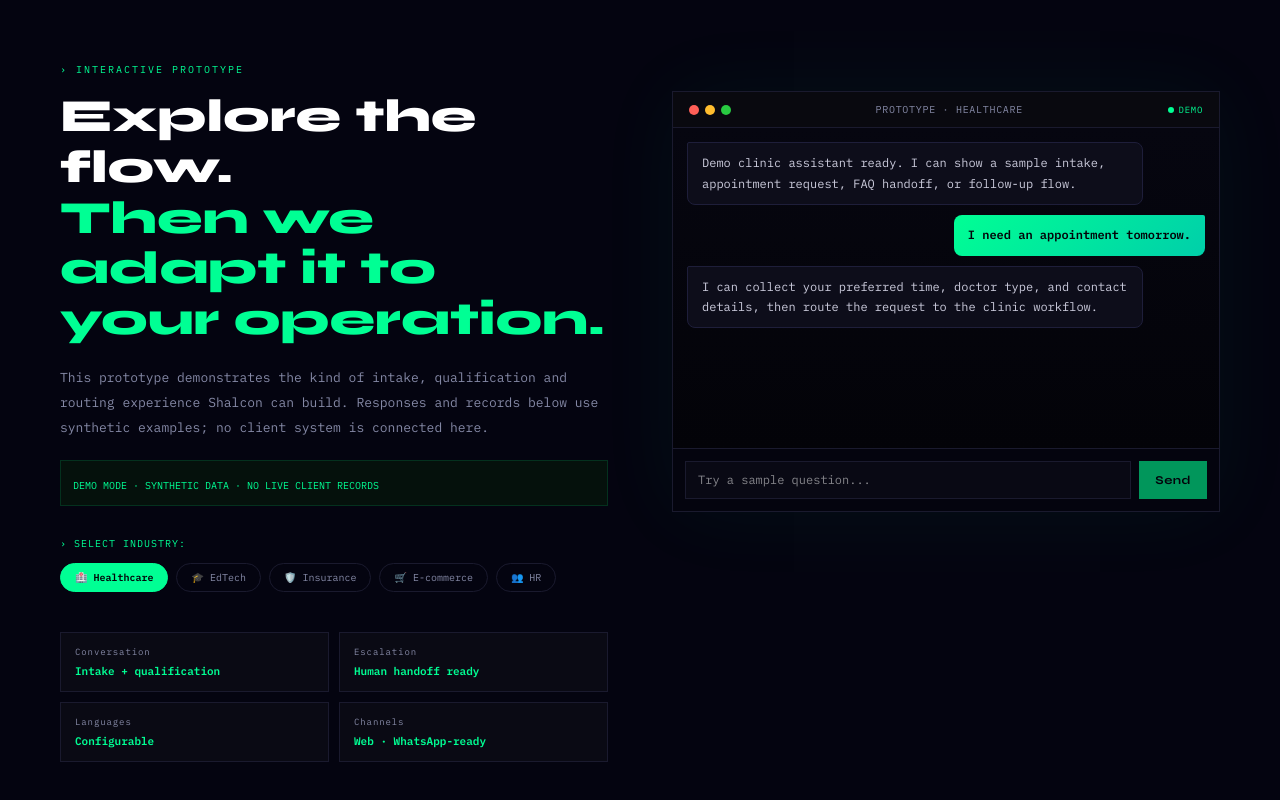
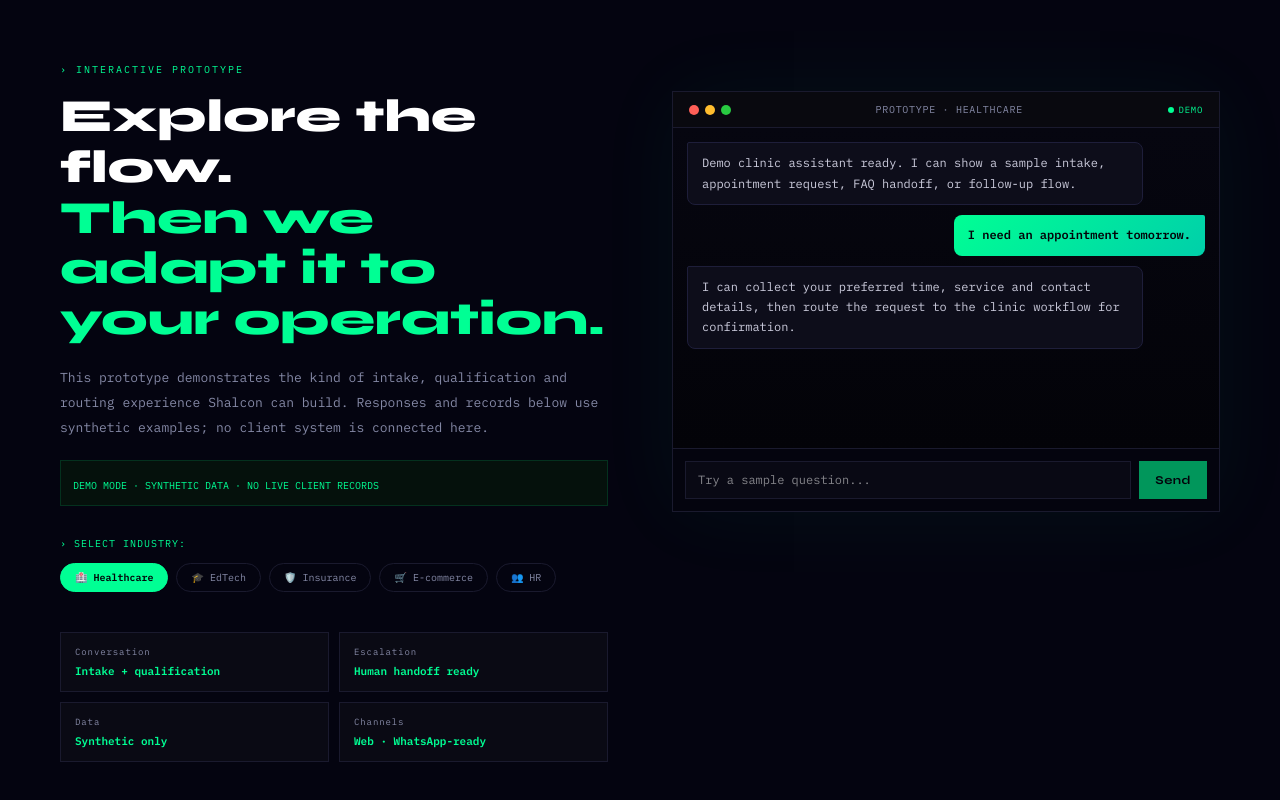
Before and after one commit to Abuhurerakhan0407/shalcon-intelligence, a React (Vite) app: page / in a window 1280 px wide. Shown: the part 7390-8190 px from the top of the page. Built offline with nearby package versions, Linux system fonts and the light colour scheme; a web font is replaced by a local one.

Commit message:
Use deterministic safety-aware demo scenarios

```diff
--- a/src/components/DemoWidget.jsx
+++ b/src/components/DemoWidget.jsx
@@ -1,79 +1,22 @@
 import { useState } from "react";
 import { NICHES, G } from "../data/content.js";
+import { DEMO_SCENARIOS, getDemoResponse } from "../lib/demoScenarios.js";
 import Section from "./Section.jsx";
 
-const DEMO = {
-  Healthcare: {
-    init: [
-      { r: "bot", t: "Demo clinic assistant ready. I can show a sample intake, appointment request, FAQ handoff, or follow-up flow." },
-      { r: "user", t: "I need an appointment tomorrow." },
-      { r: "bot", t: "I can collect your preferred time, doctor type, and contact details, then route the request to the clinic workflow." },
-    ],
-    responses: [
-      "For this demo, I can collect your preferred slot and contact details, then show where a real clinic integration would check availability.",
-      "A production version can hand off to staff whenever a medical, billing, or policy question needs human review.",
-      "This prototype uses synthetic data only. No patient record or live calendar is connected.",
-    ],
-  },
-  EdTech: {
-    init: [
-      { r: "bot", t: "Demo admissions assistant ready. Ask about a course, fee follow-up, demo class, or enrollment workflow." },
-      { r: "user", t: "I want course details." },
-      { r: "bot", t: "I can capture course interest, qualification details, preferred contact time, and route the lead to admissions." },
-    ],
-    responses: [
-      "A production flow can capture the learner's course interest and push the lead into the institute CRM.",
-      "Follow-up timing, fee reminders, and counselor handoff can be configured around the institute's actual process.",
-      "This is a synthetic prototype; it is not connected to a real institute database.",
-    ],
-  },
-  Insurance: {
-    init: [
-      { r: "bot", t: "Demo insurance assistant ready. Try a renewal, document collection, claim-intake, or callback request." },
-      { r: "user", t: "My policy renewal is due." },
-      { r: "bot", t: "I can demonstrate collecting policy context and routing the request. A production system would verify data in the insurer or broker system." },
-    ],
-    responses: [
-      "A real deployment can trigger renewal reminders using approved customer data and consent rules.",
-      "Claim or policy-specific advice should escalate to an authorized human workflow where required.",
-      "No live policy record is being accessed in this prototype.",
-    ],
-  },
-  "E-commerce": {
-    init: [
-      { r: "bot", t: "Demo commerce assistant ready. Try an order-status, return, product, or cart-follow-up question." },
-      { r: "user", t: "Where is my order?" },
-      { r: "bot", t: "I can show the support flow. In production, order status would come from the store or fulfillment system after verification." },
-    ],
-    responses: [
-      "A production integration can retrieve verified order status and escalate exceptions to support staff.",
-      "Cart follow-up can be configured around consent, timing, store policy, and CRM or commerce events.",
-      "This demo does not access a real order database.",
-    ],
-  },
-  HR: {
-    init: [
-      { r: "bot", t: "Demo recruitment assistant ready. Try candidate intake, screening questions, scheduling, or onboarding." },
-      { r: "user", t: "Schedule an interview." },
-      { r: "bot", t: "I can demonstrate collecting availability and routing the request. A production version would connect to the approved calendar and ATS workflow." },
-    ],
-    responses: [
-      "A real workflow can collect structured candidate information and route it to the recruiting team for review.",
-      "Screening rules should be approved by the employer and include human review where decisions affect candidates.",
-      "This prototype uses synthetic candidate data only.",
-    ],
-  },
-};
-
+/**
+ * Interactive prototype using synthetic example data.
+ * It demonstrates conversation flow and UX only; it does not imply a live
+ * client integration, production SLA, or verified performance benchmark.
+ */
 export default function DemoWidget() {
   const [demoNiche, setDemoNiche] = useState("Healthcare");
-  const [chatMsgs, setChatMsgs] = useState(DEMO.Healthcare.init);
+  const [chatMsgs, setChatMsgs] = useState(DEMO_SCENARIOS.Healthcare.init);
   const [chatInput, setChatInput] = useState("");
   const [isTyping, setIsTyping] = useState(false);
 
   const changeDemo = (n) => {
     setDemoNiche(n);
-    setChatMsgs(DEMO[n].init);
+    setChatMsgs(DEMO_SCENARIOS[n].init);
     setChatInput("");
     setIsTyping(false);
   };
@@ -81,14 +24,14 @@ export default function DemoWidget() {
   const sendChat = () => {
     const trimmed = chatInput.trim();
     if (!trimmed || isTyping) return;
+    const response = getDemoResponse(demoNiche, trimmed);
     setChatMsgs((current) => [...current, { r: "user", t: trimmed }]);
     setChatInput("");
     setIsTyping(true);
     setTimeout(() => {
-      const responses = DEMO[demoNiche].responses;
-      setChatMsgs((current) => [...current, { r: "bot", t: responses[Math.floor(Math.random() * responses.length)] }]);
+      setChatMsgs((current) => [...current, { r: "bot", t: response }]);
       setIsTyping(false);
-    }, 700);
+    }, 550);
   };
 
   return (
@@ -118,7 +61,7 @@ export default function DemoWidget() {
             {[
               ["Conversation", "Intake + qualification"],
               ["Escalation", "Human handoff ready"],
-              ["Languages", "Configurable"],
+              ["Data", "Synthetic only"],
               ["Channels", "Web · WhatsApp-ready"],
             ].map(([key, value]) => (
               <div key={key} style={{ background: G.card, border: `1px solid ${G.border}`, padding: "12px 14px" }}>
@@ -142,7 +85,7 @@ export default function DemoWidget() {
               </div>
             </div>
 
-            <div role="log" aria-live="polite" aria-label={`${demoNiche} prototype conversation`} style={{ height: 320, overflowY: "auto", padding: 14, display: "flex", flexDirection: "column", gap: 10, background: "linear-gradient(180deg,#060610,#030308)" }}>
+            <div role="log" aria-live="polite" aria-label={`${demoNiche} synthetic demo conversation`} style={{ height: 320, overflowY: "auto", padding: 14, display: "flex", flexDirection: "column", gap: 10, background: "linear-gradient(180deg,#060610,#030308)" }}>
               {chatMsgs.map((message, index) => (
                 <div key={`${message.r}-${index}`} style={{ display: "flex", flexDirection: "column" }}>
                   <div className={message.r === "bot" ? "chat-bot" : "chat-user"}>{message.t}</div>
```
